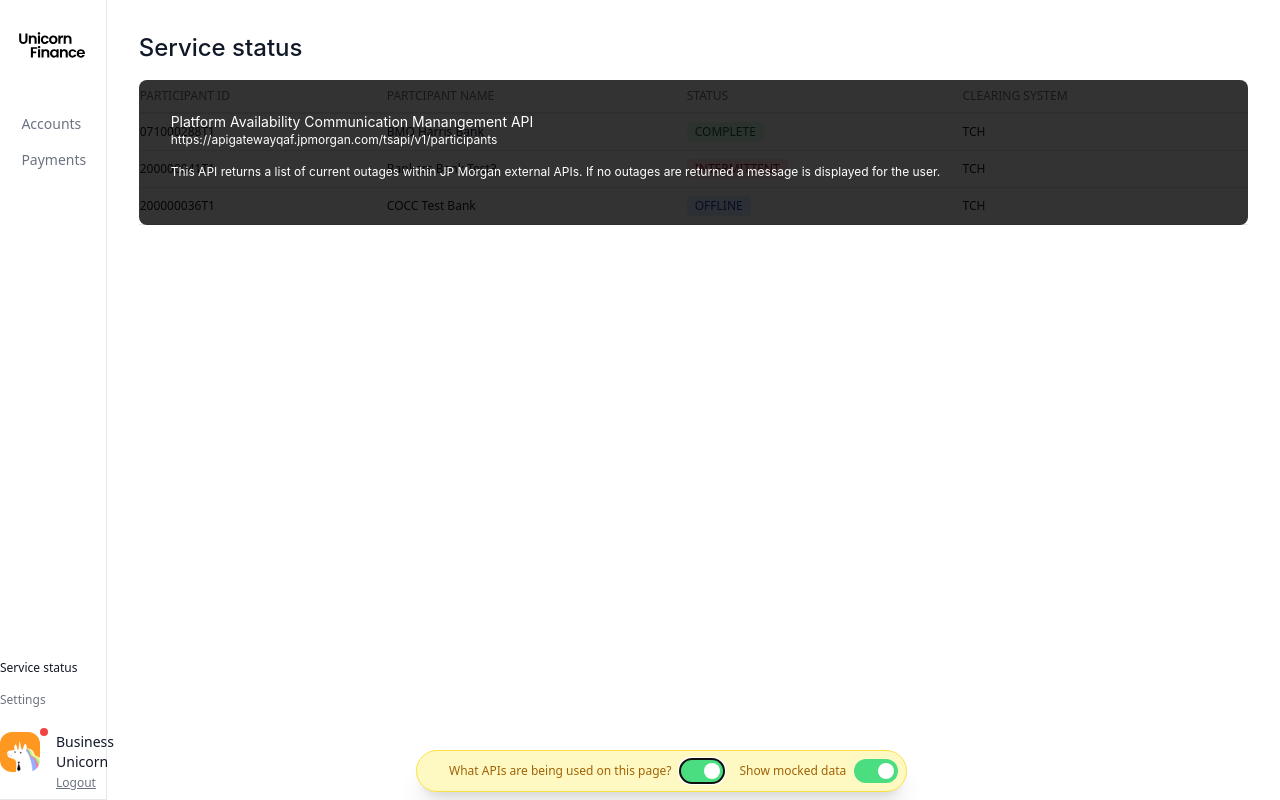
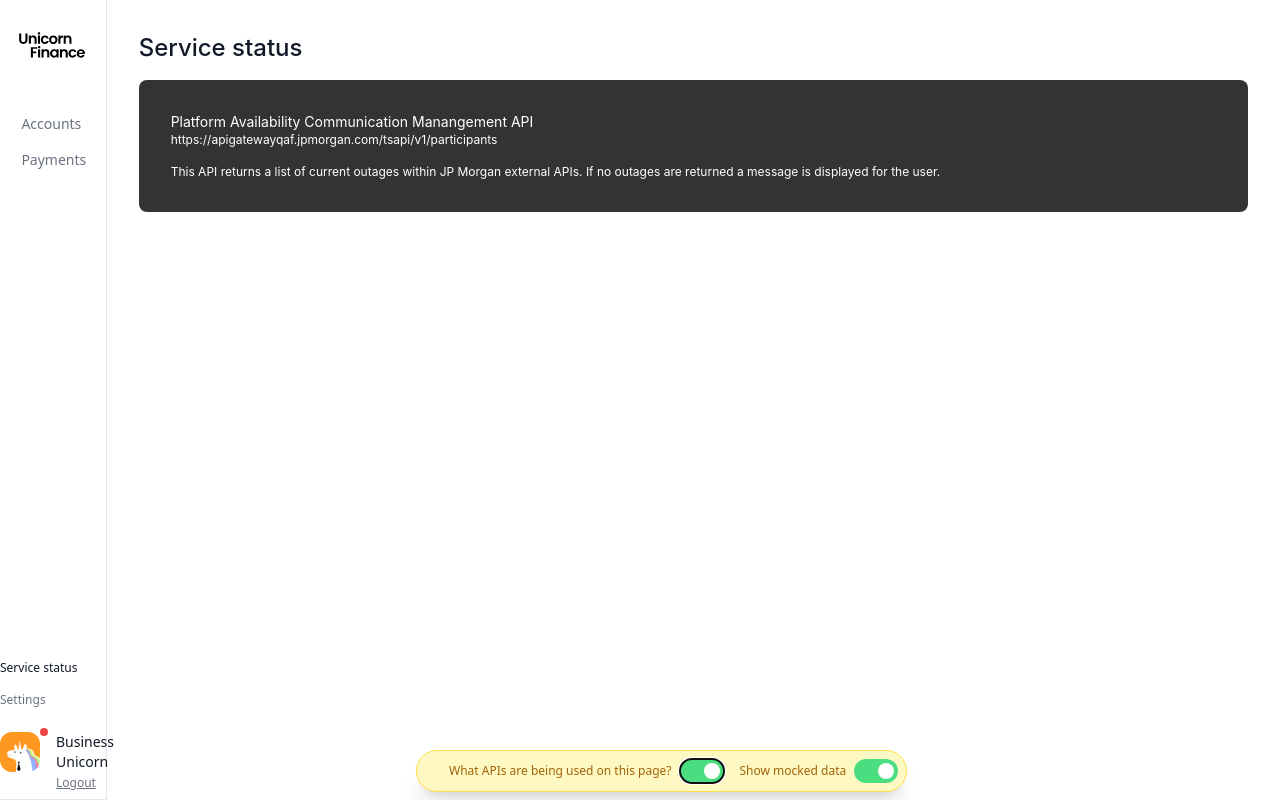
Before and after one commit to jpmorganchase/payments, a React (Create React App) app in the folder app/client/: page /service_status in a window 1280 px wide. Both pictures are taken after a click on the label "What APIs are being used on this page?". Built offline with nearby package versions, Linux system fonts and the light colour scheme.

Commit message:
Reworking whatApi to separate component

```diff
--- /dev/null
+++ b/app/client/src/components/APIDetails.tsx
@@ -0,0 +1,23 @@
+/* eslint-disable import/no-import-module-exports */
+import React from 'react';
+import { ApiDetailsInterface } from '../config';
+
+type APIDetailsProps = {
+  absolute: boolean,
+  details: Pick<ApiDetailsInterface, 'name' | 'path' | 'description'> };
+
+export default function APIDetails({ details: { name, path, description }, absolute } : APIDetailsProps) {
+  return (
+  // <div className="bg-black bg-opacity-80 p-8 rounded-lg text-white h-full">
+
+    <div className={`${absolute ? 'absolute' : ''} bg-black bg-opacity-80 p-8 rounded-lg text-white flex-col h-full w-full `}>
+
+      <h1 className="text-sm">
+        {name}
+        {' API'}
+      </h1>
+      <h3 className="text-xs mb-4">{path}</h3>
+      <h3 className="text-xs">{description}</h3>
+    </div>
+  );
+}
--- a/app/client/src/components/accountInformationPanel/AccountList.tsx
+++ b/app/client/src/components/accountInformationPanel/AccountList.tsx
@@ -2,26 +2,18 @@ import React from 'react';
 import { AppContext } from '../../AppContext';
 import { config } from '../../config';
 import { AccountType } from '../../types/accountTypes';
+import APIDetails from '../APIDetails';
 import AccountCard from './accountCards/AccountCard';
 
 function AccountList({ data } : {
   data: AccountType[]
 }) {
   const { displayingApiData } = React.useContext(AppContext);
-  const apiData = config.accountsConfig.apiDetails;
+  const { accountsConfig: { apiDetails } } = config;
+
   return (
     <div className="relative">
-      {displayingApiData && (
-        <div className="absolute bg-black bg-opacity-80 p-8 rounded-lg text-white flex-col h-full w-full ">
-          <h1 className="text-sm">
-            {apiData[0].name}
-            {' '}
-            API
-          </h1>
-          <h3 className="text-xs mb-4">{apiData[0].path}</h3>
-          <h3 className="text-xs">{apiData[0].description}</h3>
-        </div>
-      )}
+      {displayingApiData && <APIDetails details={apiDetails[0]} absolute />}
       <div className="overflow-y-auto">
         {data
           && data.map((account) => (
--- a/app/client/src/components/accountInformationPanel/accountCards/AccountTotal.tsx
+++ b/app/client/src/components/accountInformationPanel/accountCards/AccountTotal.tsx
@@ -2,6 +2,7 @@ import React from 'react';
 import { AppContext } from '../../../AppContext';
 import { config } from '../../../config';
 import { CurrencyType } from '../../../types/accountTypes';
+import APIDetails from '../../APIDetails';
 import { gatherCurrencySymbol, isEmptyObject } from '../../utils';
 import AccountCardButtons from './AccountCardButtons';
 
@@ -14,7 +15,7 @@ function AccountTotal({
   currency,
 }: AccountTotalType) {
   const { displayingApiData, selectedAccount, setSelectedAccount } = React.useContext(AppContext);
-  const apiData = config.accountsConfig.apiDetails;
+  const { accountsConfig: { apiDetails } } = config;
 
   const selectedClassName = isEmptyObject(selectedAccount)
     ? 'border-pink-500'
@@ -22,17 +23,7 @@ function AccountTotal({
 
   return (
     <div className="relative">
-      {displayingApiData && (
-        <div className="absolute bg-black bg-opacity-80 p-8 rounded-lg text-white flex-col h-full w-full ">
-          <h1 className="text-sm">
-            {apiData[0].name}
-            {' '}
-            API
-          </h1>
-          <h3 className="text-xs mb-4">{apiData[0].path}</h3>
-          <h3 className="text-xs">{apiData[0].description}</h3>
-        </div>
-      )}
+      {displayingApiData && <APIDetails details={apiDetails[0]} absolute />}
       <div
         data-cy="allAccountsCard"
         className={`border bg-white shadow-md hover:shadow-lg p-4 rounded-lg ${selectedClassName}`}
--- a/app/client/src/components/makePayments/MakePaymentForm.tsx
+++ b/app/client/src/components/makePayments/MakePaymentForm.tsx
@@ -135,7 +135,7 @@ function MakePaymentForm({ accountDetails, formStatus, setFormStatus }: MakePaym
     id: 'debtorAccount' | 'creditorAccount' | 'amount' | 'date',
     options: AccountType[],
     addOption: boolean,
-    debtorAccount: AccountType | Record<string, never>,
+    account: AccountType | Record<string, never>,
   ) => (
     <div className="col-span-6 sm:col-span-3">
       <label htmlFor={id} className="block text-sm font-medium text-gray-700">
@@ -152,7 +152,7 @@ function MakePaymentForm({ accountDetails, formStatus, setFormStatus }: MakePaym
           <option
             key={`option-${option.accountId}`}
             value={JSON.stringify(option)}
-            selected={id === 'debtorAccount' && option.accountId === debtorAccount?.accountId}
+            selected={id === 'debtorAccount' && option.accountId === account?.accountId}
           >
             {option.accountName}
             {option.accountName ? ' - ' : ' '}
@@ -216,6 +216,7 @@ function MakePaymentForm({ accountDetails, formStatus, setFormStatus }: MakePaym
             onClick={() => {
               setPaymentFormOpen(false);
               setFormStatus(FormStatus.NEW);
+              setApiResponse(undefined);
             }}
             className="p-1 bg-gradient-to-r from-pink-500 to-red-500  font-medium rounded-lg text-white text-center flex items-center justify-center"
           >
--- a/app/client/src/components/statusTable/index.tsx
+++ b/app/client/src/components/statusTable/index.tsx
@@ -1,8 +1,9 @@
 /* eslint-disable no-nested-ternary */
 import React from 'react';
 import { AppContext } from '../../AppContext';
-import { ApiDetailsInterface, config } from '../../config';
+import { config } from '../../config';
 import { BankType, ServiceStatusDataType } from '../../types/serviceStatusTypes';
+import APIDetails from '../APIDetails';
 import { isEmptyObject } from '../utils';
 import TableItem from './tableItem';
 
@@ -19,25 +20,15 @@ const renderErrorMessage = (message: string) => (
   </div>
 );
 
-const renderApiData = (apiData: ApiDetailsInterface[]) => (
-  <div className="absolute bg-black bg-opacity-80 p-8 rounded-lg text-white flex-col h-full w-full">
-    <h1 className="text-sm">
-      {apiData[0].name}
-      {' '}
-      API
-    </h1>
-    <h3 className="text-xs mb-4">{apiData[0].path}</h3>
-    <h3 className="text-xs">{apiData[0].description}</h3>
-  </div>
-);
 function StatusTable({ serviceStatusData } : { serviceStatusData: ServiceStatusDataType }) {
   const bankStatus = serviceStatusData?.bankStatus;
-  const apiData = config.statusConfig.apiDetails;
   const { displayingApiData } = React.useContext(AppContext);
+
+  const { statusConfig: { apiDetails } } = config;
   return (
     <div className="relative">
-      {displayingApiData && renderApiData(apiData)}
-      {!serviceStatusData || serviceStatusData.errors ? renderErrorMessage(
+      {displayingApiData ? <APIDetails details={apiDetails[0]} absolute={false} />
+        : !serviceStatusData || serviceStatusData.errors ? renderErrorMessage(
           'Error gathering information from API. Toggle on mocked data below to see example information',
         )
           : isEmptyObject(bankStatus) ? renderErrorMessage(
--- a/app/client/src/components/transactionInformationPanel/transactionGrid/TransactionGrid.tsx
+++ b/app/client/src/components/transactionInformationPanel/transactionGrid/TransactionGrid.tsx
@@ -2,6 +2,7 @@ import React from 'react';
 import { AppContext } from '../../../AppContext';
 import { config } from '../../../config';
 import { GroupByDayType, TransactionType } from '../../../types/transactionTypes';
+import APIDetails from '../../APIDetails';
 import DailyTransactionTable from './DailyTransactionTable';
 
 type TransactionGridProps = {
@@ -12,22 +13,12 @@ function TransactionGrid({
   groupedByDay,
   openTransactionDialog,
 }: TransactionGridProps) {
-  const apiData = config.accountsConfig.apiDetails;
+  const { accountsConfig: { apiDetails } } = config;
   const { displayingApiData } = React.useContext(AppContext);
 
   return (
     <div data-cy="transactionsGrid">
-      {displayingApiData && (
-        <div className="bg-black bg-opacity-80 p-8 rounded-lg text-white h-full">
-          <h1 className="text-sm">
-            {apiData[1].name}
-            {' '}
-            API
-          </h1>
-          <h3 className="text-xs mb-4">{apiData[1].path}</h3>
-          <h3 className="text-xs">{apiData[1].description}</h3>
-        </div>
-      )}
+      {displayingApiData && <APIDetails details={apiDetails[1]} absolute={false} />}
       <div className="overflow-y-auto">
         {(!groupedByDay || groupedByDay.length < 1) && <div> No Transactions found </div>}
         {groupedByDay
--- a/app/client/src/pages/PaymentsPage.tsx
+++ b/app/client/src/pages/PaymentsPage.tsx
@@ -4,6 +4,7 @@ import MakePaymentForm from '../components/makePayments/MakePaymentForm';
 import { FormStatus } from '../types/globalPaymentApiTypes';
 import { config } from '../config';
 import { AccountType } from '../types/accountTypes';
+import APIDetails from '../components/APIDetails';
 
 const paymentsAccounts: AccountType[] = [{
   accountId: '000000010900009',
@@ -72,12 +73,16 @@ const paymentsAccounts: AccountType[] = [{
 ];
 function PaymentsPage() {
   const { displayingApiData } = React.useContext(AppContext);
-  const { paymentConfig } = config;
+  const { paymentConfig: { apiDetails } } = config;
   const [formStatus, setFormStatus] = React.useState<FormStatus>(FormStatus.NEW);
   return (
     <div className="relative p-8">
       <h2 className="text-2xl font-medium mb-4">Make a Payment</h2>
-      <MakePaymentForm accountDetails={paymentsAccounts} formStatus={formStatus} setFormStatus={setFormStatus} />
+      {displayingApiData && (
+        <APIDetails details={apiDetails[0]} absolute={false} />
+      )}
+      {!displayingApiData
+      && <MakePaymentForm accountDetails={paymentsAccounts} formStatus={formStatus} setFormStatus={setFormStatus} />}
     </div>
   );
 }
```
Lines whose indentation alone changed are shown as unchanged.
